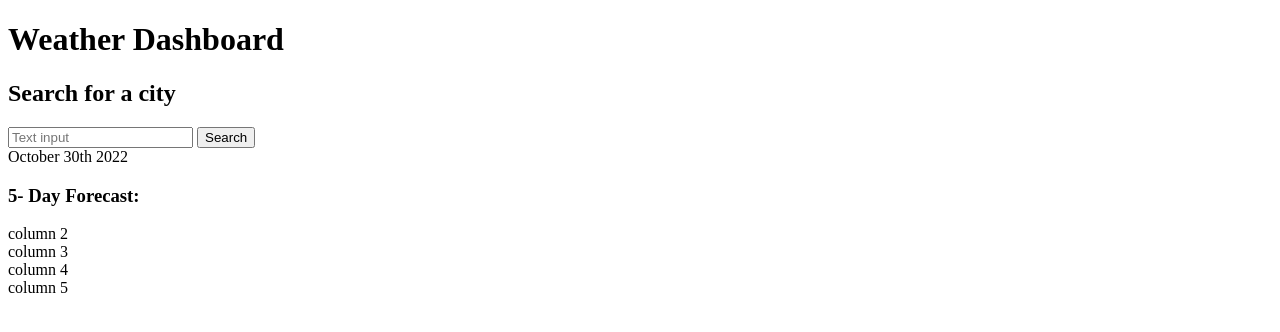
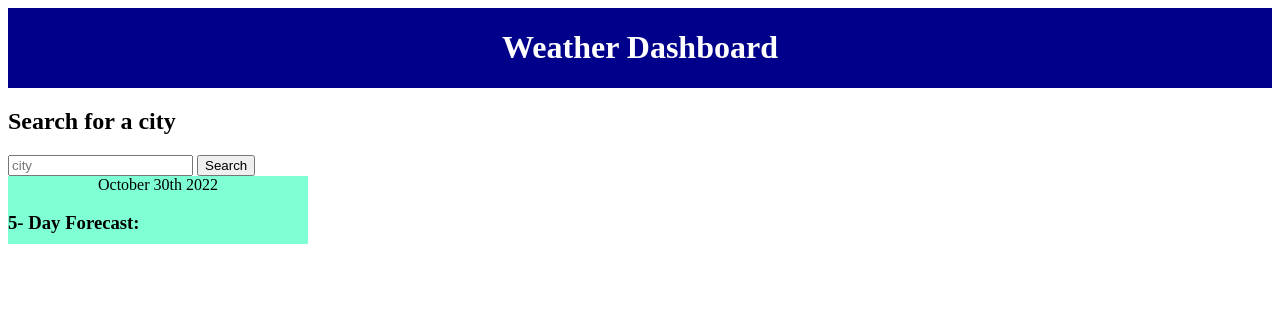
Before and after one commit to Rhondoid/weather-beetle, a plain HTML site: page index.html in a window 1280 px wide. Drawn offline with nearby package versions, Linux system fonts and the light colour scheme.

Commit message:
variables, changed from box to container CSS

```diff
--- a/assets/script.css
+++ b/assets/script.css
@@ -1,7 +1,22 @@
- box{
-    display:-flexbox;
-    justify-content: center;
-    align-items: center;
-    background-color: blue;
-    text-decoration-color white;
+
+ main{
+    text-align: center;
+    background-color: darkblue;
+    color: white;
+    align-content: space-evenly;
+
 }
+.container{
+    display:flex;
+    box-sizing: border-box;
+    height: 50px;
+    width: 300px;
+    text-align: center;
+    border-radius: solid; 50xp;
+    background-color: aquamarine;
+}
+
+
+/* future-container{
+    align-items: stretch;
+} */
--- a/index.html
+++ b/index.html
@@ -9,53 +9,41 @@
 </head>
 <body>
     <main>
-        <div class="hero">
 
-        </div>
-        <h1 class="hero"  >Weather Dashboard</h1>
-
-        <!-- <input type="text" name="city location" id="city name"> -->
+        <h1 >Weather Dashboard</h1>
 
     </main>
 
-    <section class="section">
+    <section>
+        <div class="city">
+                <h2 "subtitle">Search for a city</h2>
+                <input class="input type="text" placeholder ="city">
+                <button  "type="submit">Search</button>
+        </div>
+
         <div class="container">
-            <div class="block">
-                <h2 class="subtitle">Search for a city</h2>
-                <input class="input type="text" placeholder ="Text input">
-                <button type="submit">Search</button>
-                <div class="currentDay">
-                    <div class= "time" id= "currentDay"> </>
+            <div class="today">
+
+                    <div class="currentDay">
+                    <div class= "day" id= "currentDay"> </>
+                    <img src="" alt="">
+                    <div class="temp-value"></div>
+                    <div class="wind-value"></div>
+                    <div class="humidity-value"></div>
+
+                </div>
+
+
+        </div>
+        <div class="container">
+            <div class="future-container" >
+                <h3>5- Day Forecast:</h3>
+                <div class="future 1">
                     <div class="current" value =""></div>
                     <div class="temp" value =""></div>
                     <div class="wind" value =""></div>
                     <div class="humidity" value =""></div>
 
-                </div>
-
-
-        </div>
-            <div class="container" >
-                <h3>5- Day Forecast:</h3>
-                <div class="column 1">
-                    <div class="current" value =""></div>
-                    <div class="temp" value =""></div>
-                    <div class="wind" value =""></div>
-                    <div class="humidity" value =""></div>
-
-                </div>
-                <div class="column 2">
-                    column 2
-                </div>
-                <div class="column 3">
-                    column 3
-                </div>
-                <div class="column 4">
-                    column 4
-                </div>
-                <div class="column 5">
-                    column 5
-                </div>
             </div>
 
         </div>
--- a/script.js
+++ b/script.js
@@ -9,10 +9,17 @@
 const today=moment();
 $("#currentDay").text(today.format('MMMM Do YYYY'));
 console.log(moment())
-var searchForCities="cities"
-cityEl.addEventlistenerdocument.getElementById("city")
 
-// var cityEl="city";
+var searchForACity="city"
+cityEl = document.getElementById("city")
+console.log(
+
+)
+var day
+var temperature
+var wind
+var humidity
+
 // var appId= "key";
 // var queryURL = "http://api.openweathermap.org/data/2.5/weather?q= " + city + "&appid=" + APIKey;
 
@@ -21,3 +28,4 @@ cityEl.addEventlistenerdocument.getElementById("city")
 
 
 // // }
+// localStorage.setItem
```
